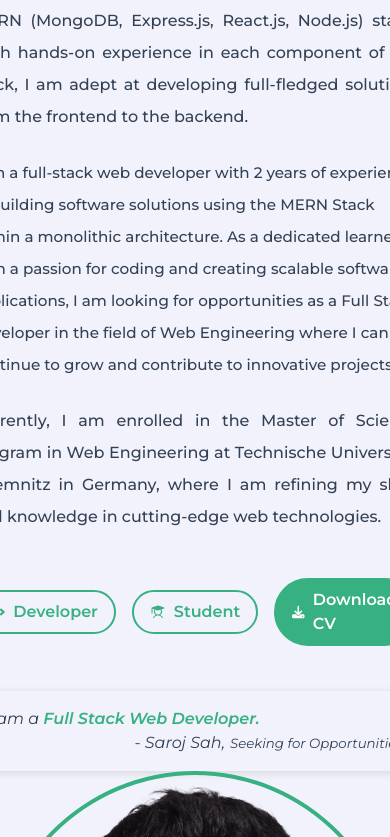
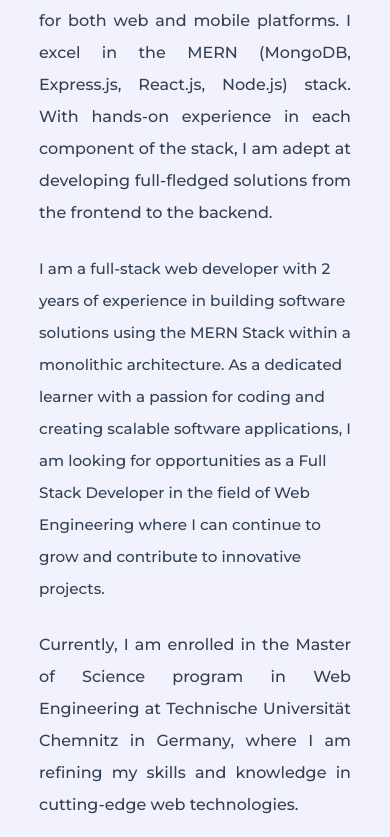
Before and after one commit to saroj2053/my-portfolio-site, a React (Vite) app: page / in a window 390 px wide. Shown: the part 1163-2000 px from the top of the page. Built offline with nearby package versions, Linux system fonts and the light colour scheme.

Commit message:
home bg color changed, media queries added

```diff
--- a/src/components/About/About.css
+++ b/src/components/About/About.css
@@ -177,6 +177,16 @@
   }
 }
 
+@media screen and (max-width: 950px) {
+  .about__contents {
+
+    display: flex;
+    flex-direction: column;
+    gap: 2rem;
+    align-items: center;
+  }
+}
+
 @media screen and (max-width: 929px) {
   .tech {
     width: 45%;
@@ -186,6 +196,14 @@
 @media screen and (max-width: 625px) {
   .tech {
     width: 100%;
+  }
+
+  .about__pill {
+    display: flex;
+    flex-direction: column;
+    justify-content: center;
+    align-items: center;
+    gap: 1.5rem;
   }
 }
 
--- a/src/components/About/About.tsx
+++ b/src/components/About/About.tsx
@@ -76,8 +76,8 @@
             <div className="portfolioImage">
               <img
                 style={{
-                  width: "400px",
-                  height: "400px",
+                  width: "300px",
+                  height: "300px",
                   objectFit: "cover",
                   filter: "grayscale(60%)",
                   borderRadius: "50%",
--- a/src/components/Home/Home.css
+++ b/src/components/Home/Home.css
@@ -1,6 +1,6 @@
 .home {
   min-height: 100vh;
-  background: var(--bg-black-900);
+  background: var(--bg-home);
   /* background: linear-gradient(
     to bottom,
     var(--bg-black-50) 40%,
--- a/src/index.css
+++ b/src/index.css
@@ -15,6 +15,7 @@
   --bg-black-50: #e8dfec;
   --text-black-900: #0f172a;
   --text-black-700: #334155;
+  --bg-home: #ffffff;
   /* --bg-transition: background 0.8s ease-in-out; */
 }
 
@@ -26,6 +27,7 @@
 }
 
 body.theme-dark {
+  --bg-home: #121212;
   --bg-black-900: #151515;
   --bg-black-100: #222222;
   --bg-black-50: #393939;
```
